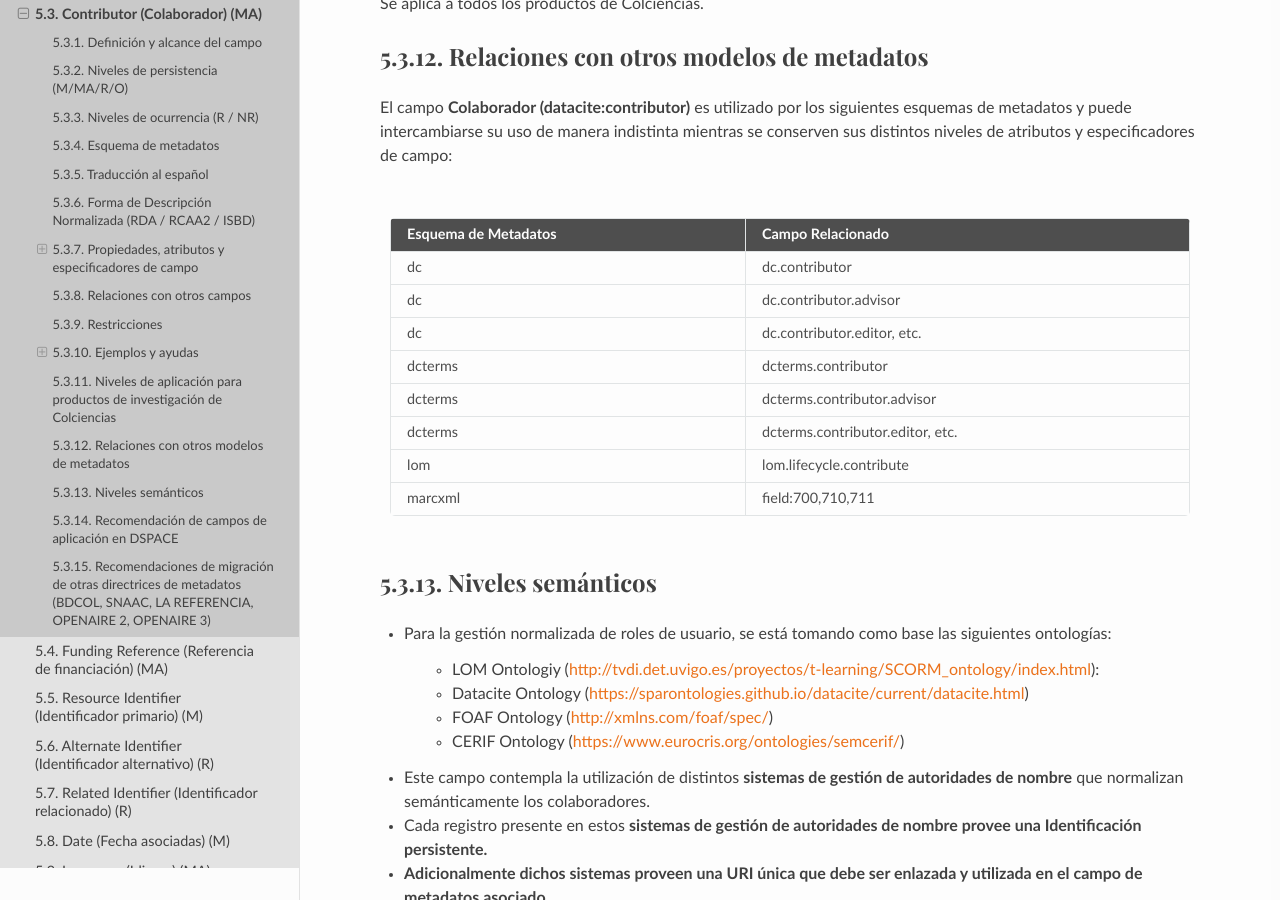
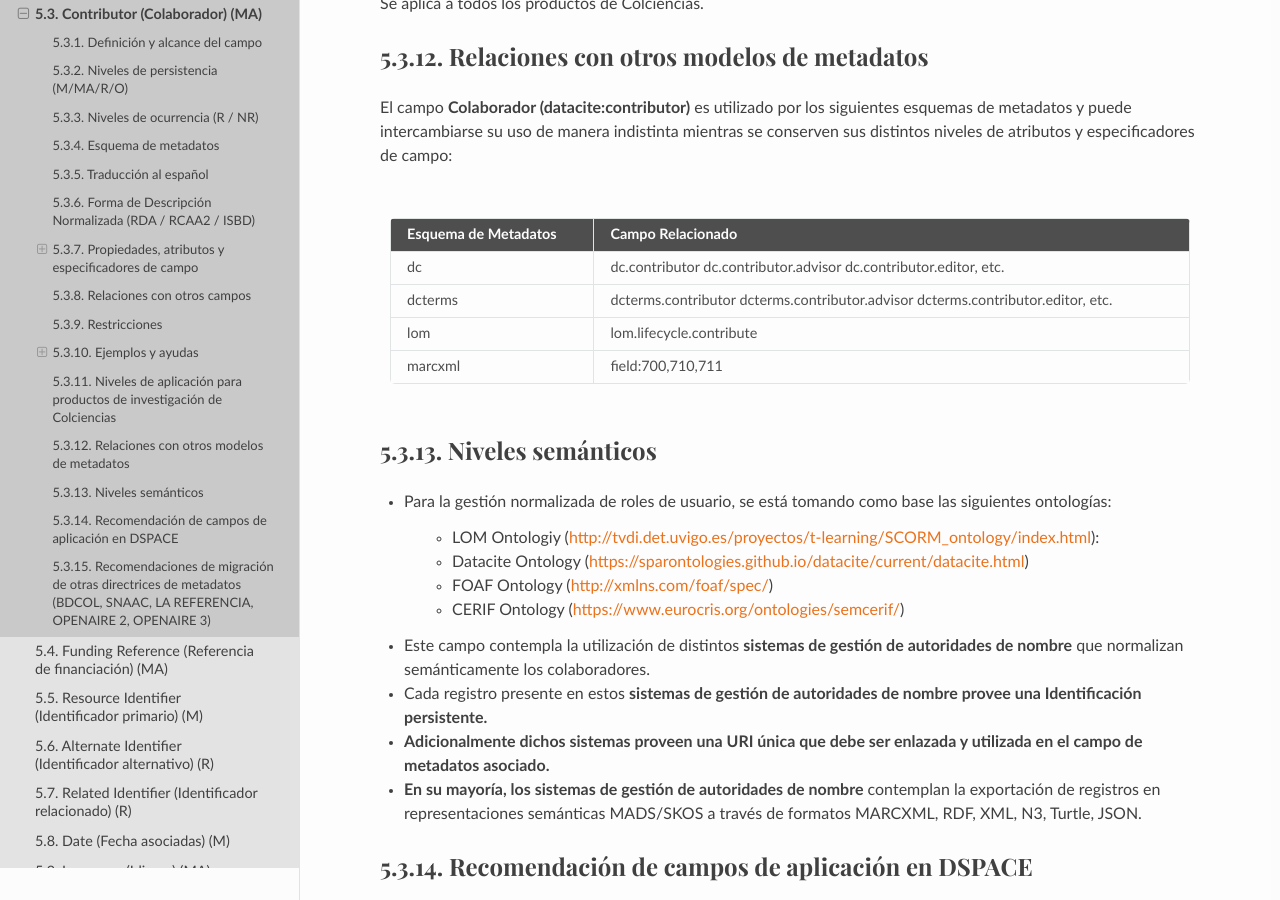
Before and after one commit to rcic/openaire4, a Sphinx documentation site: the page built from docs/field_contributor.rst, in a window 1280 px wide and 900 px high, scrolled down 6809 px. Built offline with Sphinx 7.4.7 and the Read the Docs theme 2.0.0, drawn with Linux system fonts in a browser that asks for light colours; some web fonts are replaced; a script that is not in the unit is left out.

Commit message:
correcion

```diff
--- a/docs/field_contributor.rst
+++ b/docs/field_contributor.rst
@@ -336,16 +336,12 @@ El campo **Colaborador (datacite:contributor)** es utilizado por los siguientes
 | Esquema de Metadatos | Campo Relacionado                |
 +======================+==================================+
 | dc                   | dc.contributor                   |
-+----------------------+----------------------------------+
-| dc                   | dc.contributor.advisor           |
-+----------------------+----------------------------------+
-| dc                   | dc.contributor.editor, etc.      |
+|                      | dc.contributor.advisor           |
+|                      | dc.contributor.editor, etc.      |
 +----------------------+----------------------------------+
 | dcterms              | dcterms.contributor              |
-+----------------------+----------------------------------+
-| dcterms              | dcterms.contributor.advisor      |
-+----------------------+----------------------------------+
-| dcterms              | dcterms.contributor.editor, etc. |
+|                      | dcterms.contributor.advisor      |
+|                      | dcterms.contributor.editor, etc. |
 +----------------------+----------------------------------+
 | lom                  | lom.lifecycle.contribute         |
 +----------------------+----------------------------------+
```
